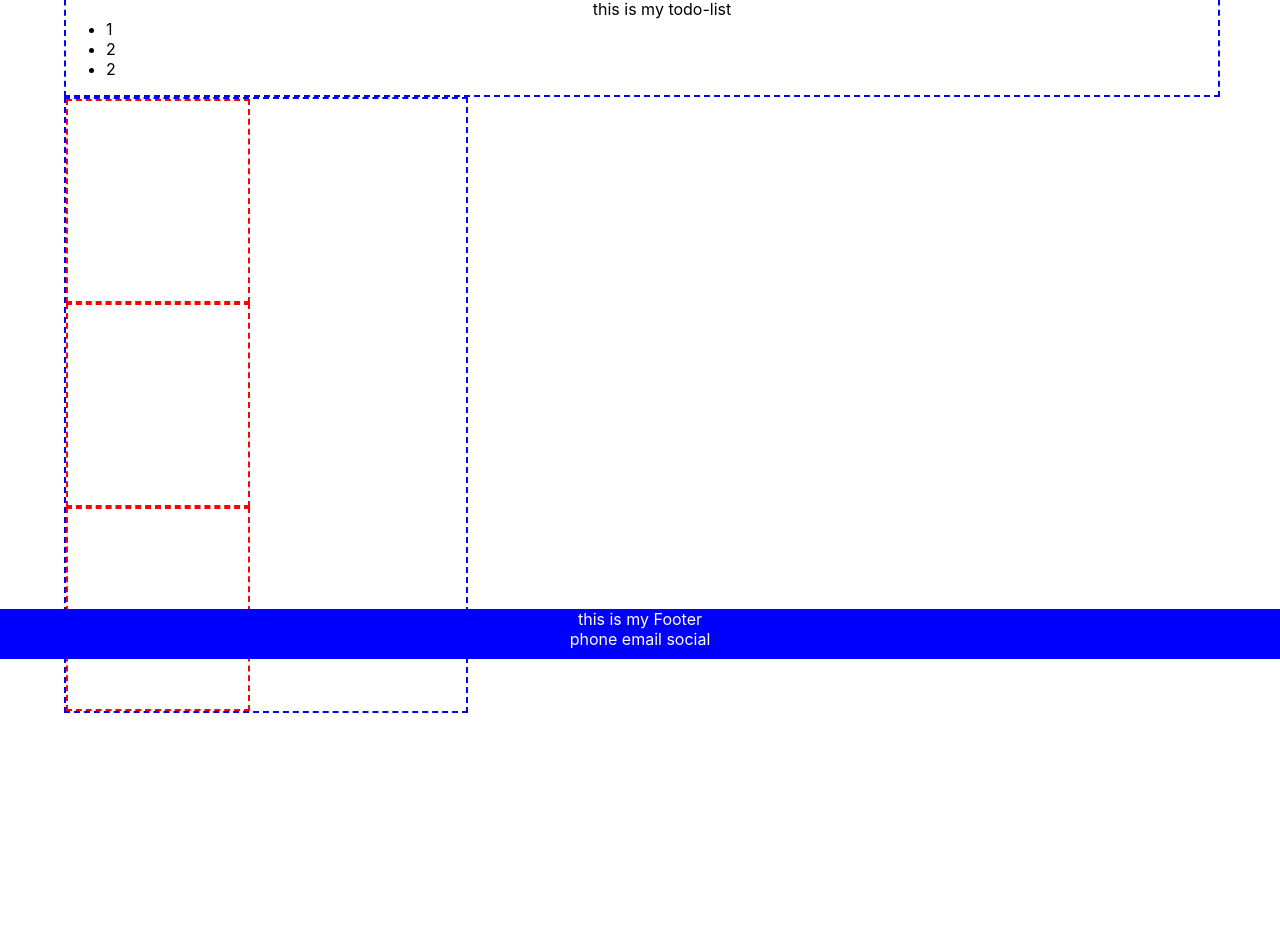
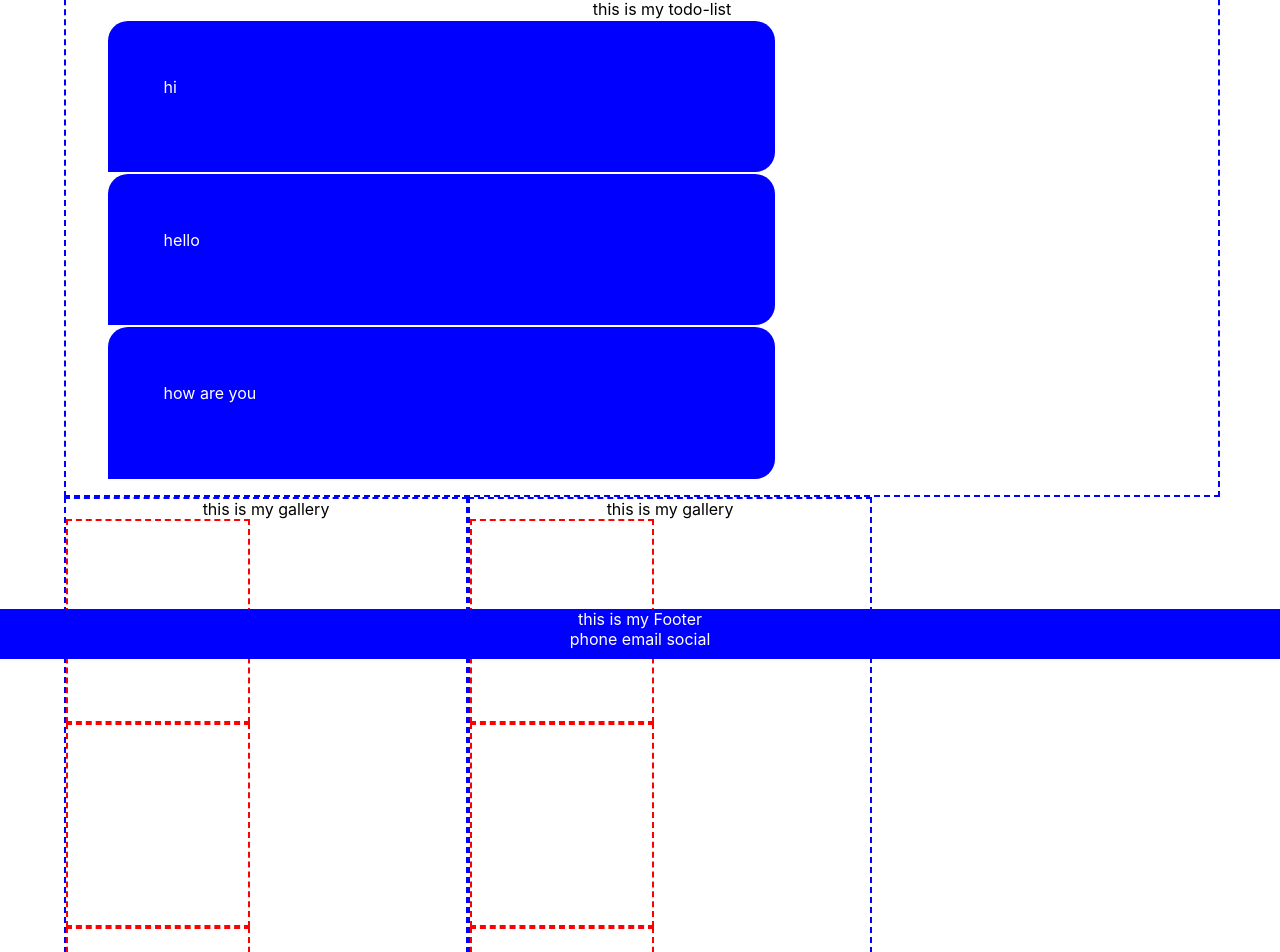
Before and after one commit to stevedoty/my-playground, a React (Create React App) app: page / in a window 1280 px wide. Shown: the part 141-1093 px from the top of the page. Before the commit the page ends 854 px from the top, so only its background shows below. Built offline with nearby package versions, Linux system fonts and the light colour scheme.

Commit message:
todo list style

```diff
--- a/src/App.css
+++ b/src/App.css
@@ -29,7 +29,14 @@
   border: 2px blue dashed;
 }
 .App-Body_Todos-Item {
+  color: white;
+  height: 40px;
+  width: 50%;
   text-align: left;
+  background-color: blue;
+  border-radius: 20px 20px 20px 0;
+  margin: 2px;
+  padding: 5%;
 }
 .App-Body_Gallery {
   float: left;
--- a/src/Components/Body.js
+++ b/src/Components/Body.js
@@ -5,9 +5,9 @@ class Body extends React.Component {
     super(props);
     this.state = {
       todos : [
-        "1",
-        "2",
-        "2"
+        "hi",
+        "hello",
+        "how are you"
       ]
     }
     this.handleTodoButtonClick = this.handleTodoButtonClick.bind(this)
@@ -24,14 +24,25 @@ class Body extends React.Component {
     return (
     <div className="App-Body">
       <div className="App-Body_Todos">
+        this is my todo-list
         <button className="App-Body_Todos-Button"
           onClick={this.handleTodoButtonClick}>addNew</button>
         <ul>
           this is my todo-list
-          {this.state.todos.map( element => <li  className="App-Body_Todos-Item">{element}</li> )}
+          {this.state.todos.map( element => <div  className="App-Body_Todos-Item">{element}</div> )}
         </ul>
       </div>
       <div className="App-Body_Gallery">
+        this is my gallery
+        <div className="App-Body_Gallery-Item">
+        </div>
+        <div className="App-Body_Gallery-Item">
+        </div>
+        <div className="App-Body_Gallery-Item">
+        </div>
+      </div>
+      <div className="App-Body_Gallery">
+        this is my gallery
         <div className="App-Body_Gallery-Item">
         </div>
         <div className="App-Body_Gallery-Item">
```
